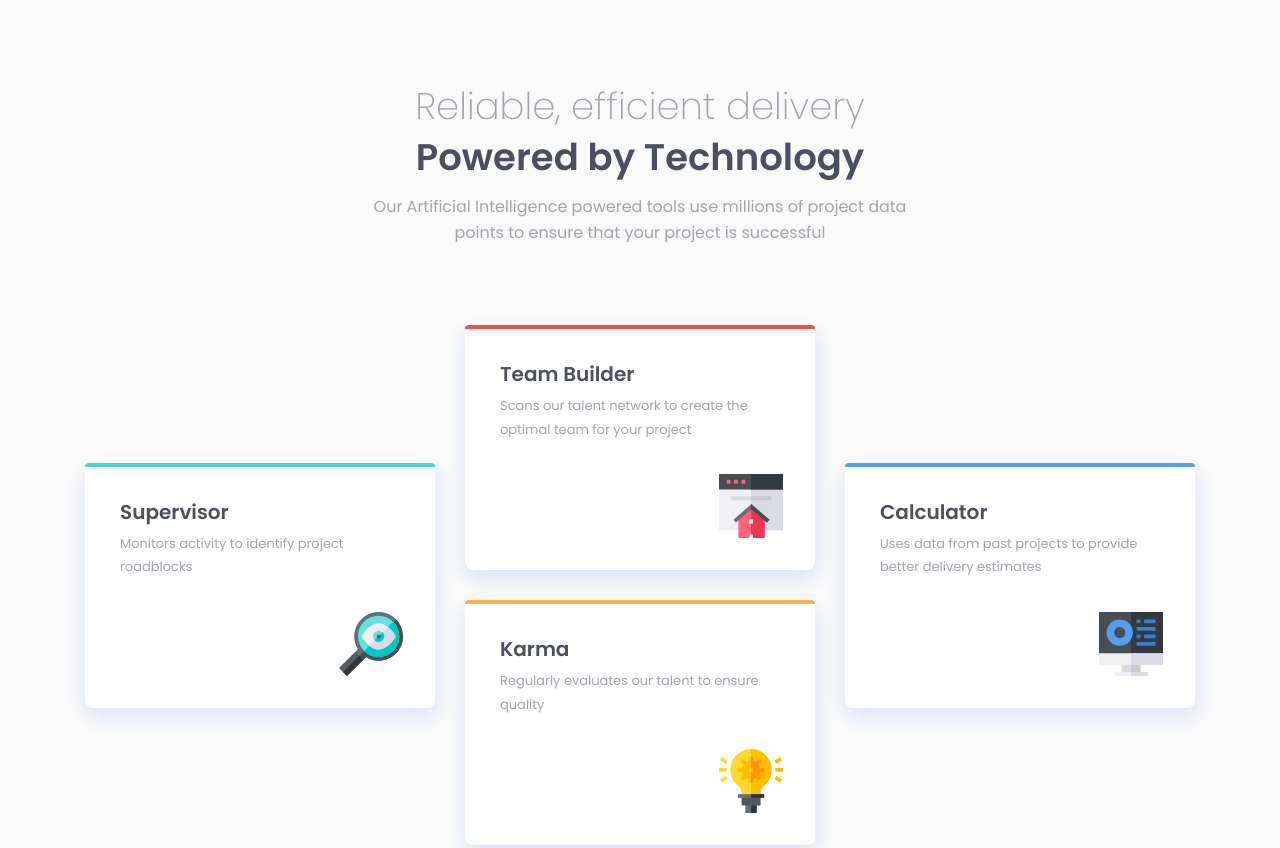
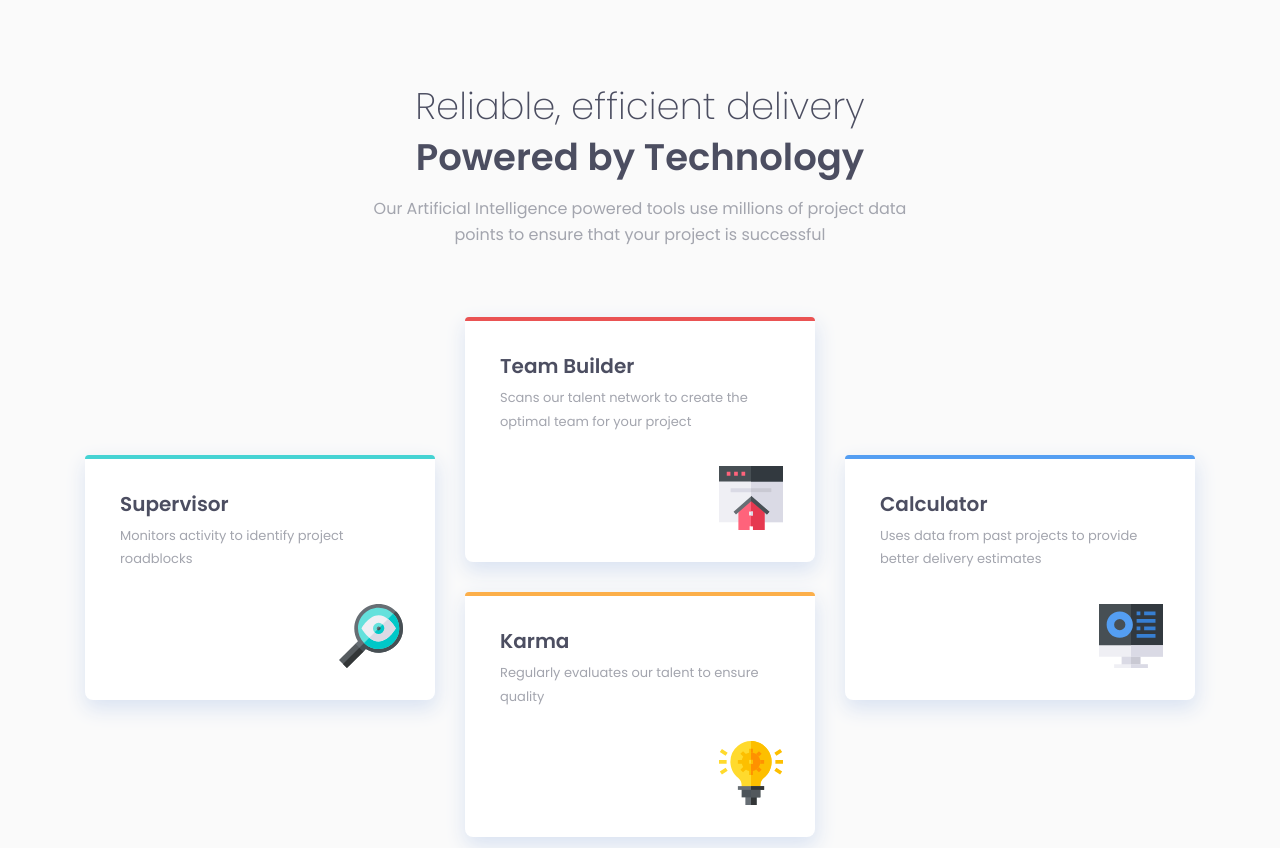
Before and after one commit to diffgee/four-card-feature, a plain HTML site: page index.html in a window 1280 px wide. Shown: the top 848 px of the page. Drawn offline with Linux system fonts and the light colour scheme.

Commit message:
small margin change

```diff
--- a/styles/style.css
+++ b/styles/style.css
@@ -41,18 +41,19 @@ header h1 {
   font-size: 25px;
   font-weight: 200;
   margin: 70px 0 0 0;
+  color: hsl(234, 12%, 34%);
 }
 
 header h2 {
   font-size: 25px;
   font-weight: 600;
-  margin: 5px 0 18px;
+  margin: 5px 0 0 0;
   line-height: 1;
   color: hsl(234, 12%, 34%);
 }
 
 header p {
-  margin: 0 0 80px 0;
+  margin: 20px 0 70px 0;
   font-weight: 400;
   line-height: 1.6;
 }
```
